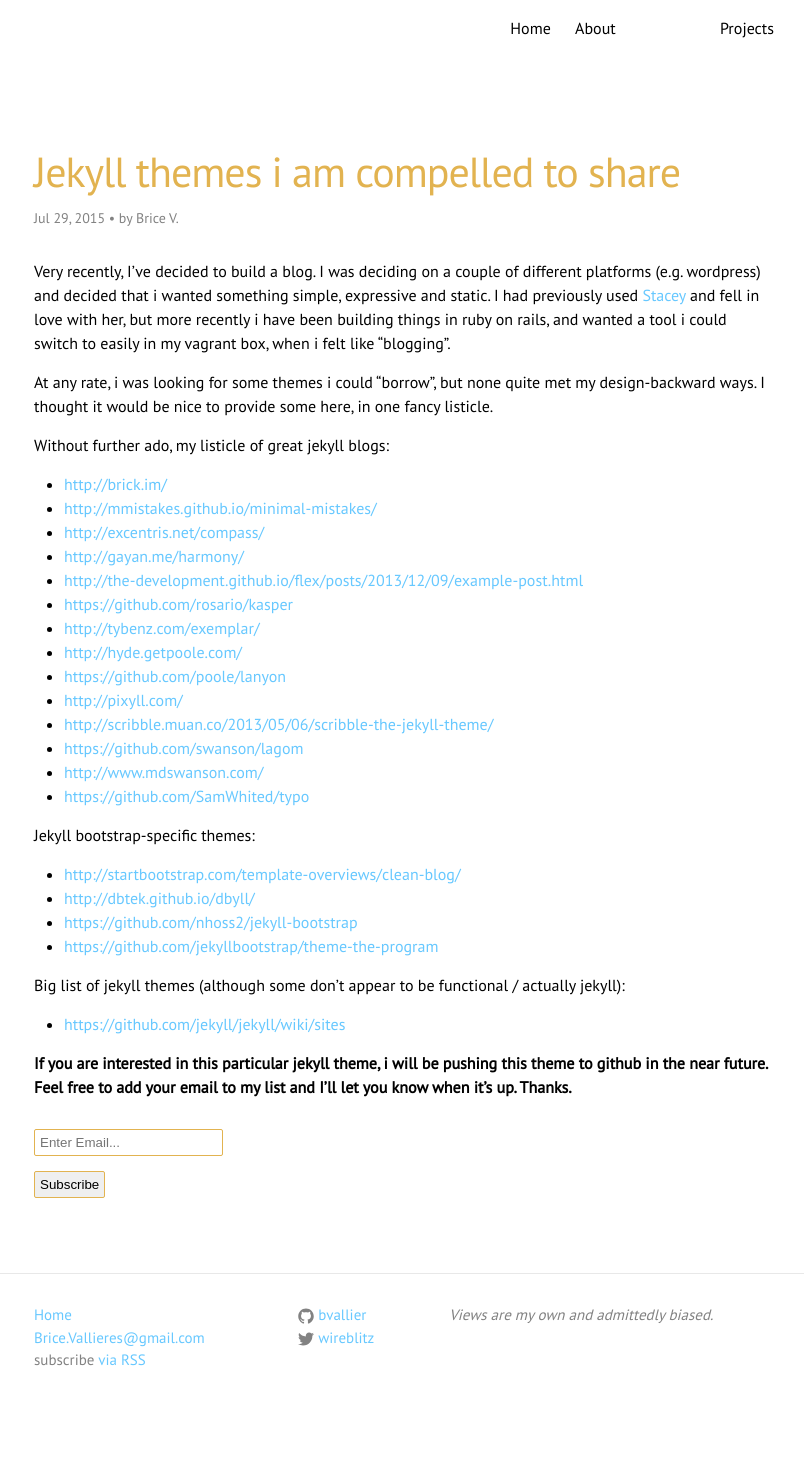
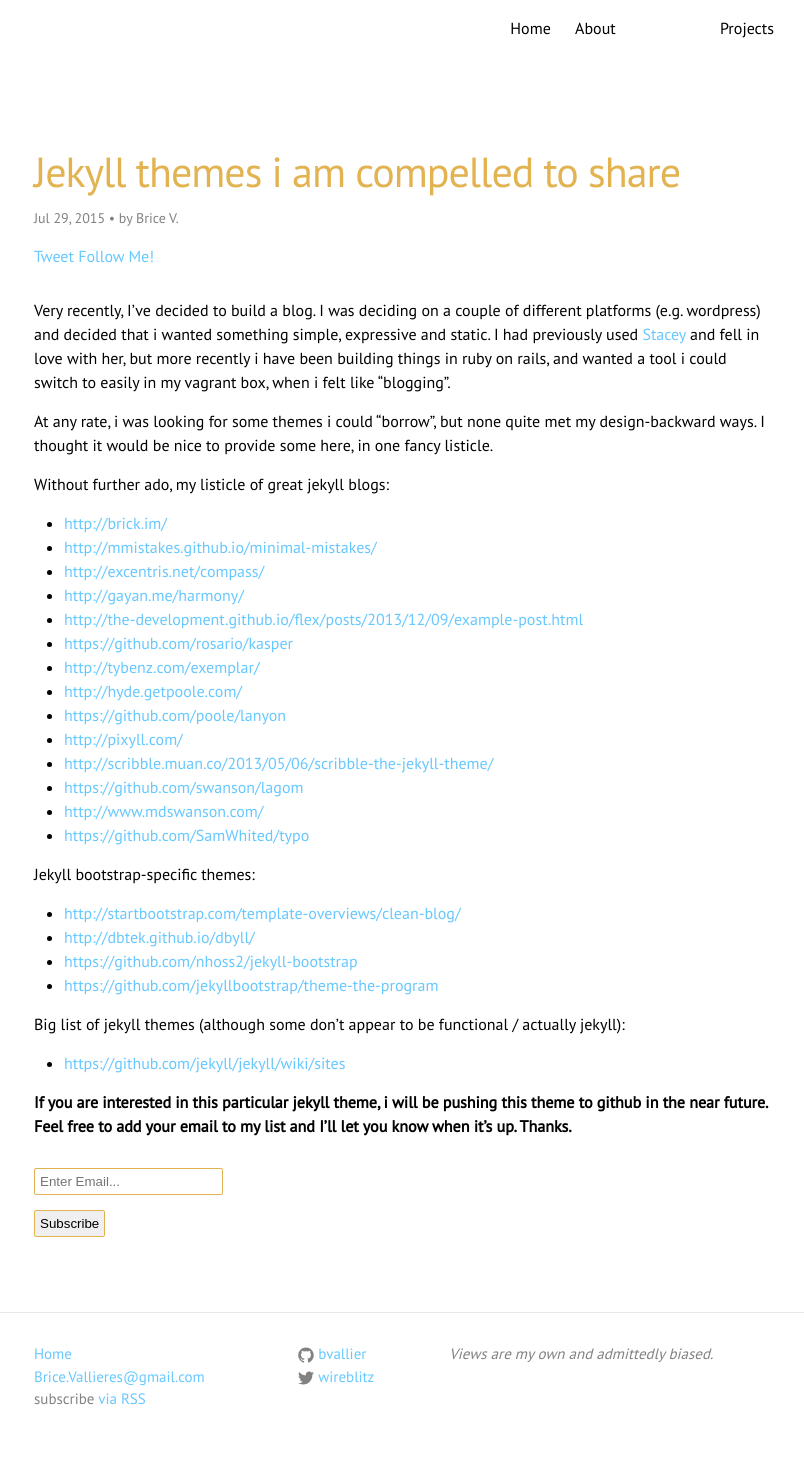
Before and after one commit to bvallier/blog, a Jekyll site: the page built from _posts/2015-07-29-jekyll.markdown, in a window 1280 px wide. Shown: the whole page, without its empty margins (236-1040 px from the left). Built offline with Jekyll 4.4.1, drawn with Linux system fonts in a browser that asks for light colours; nearby versions of some CDN libraries; comment, search, counter and statistics services are not loaded; before the commit the page ends 1432 px from its top, so only the background shows below that.

Commit message:
updated social sharing icons

```diff
--- a/_layouts/default.html
+++ b/_layouts/default.html
@@ -2,6 +2,15 @@
 <html>
 
   {% include head.html %}
+
+  <div id="fb-root"></div>
+  <script>(function(d, s, id) {
+    var js, fjs = d.getElementsByTagName(s)[0];
+    if (d.getElementById(id)) return;
+    js = d.createElement(s); js.id = id;
+    js.src = "//connect.facebook.net/en_US/sdk.js#xfbml=1&version=v2.8&appId=1405428132863318";
+    fjs.parentNode.insertBefore(js, fjs);
+  }(document, 'script', 'facebook-jssdk'));</script>
 
   <body>
 
--- a/_layouts/post.html
+++ b/_layouts/post.html
@@ -11,6 +11,11 @@
     <h1 class="post-title">{{ page.title }}</h1>
     <p class="post-meta">{{ page.date | date: "%b %-d, %Y" }}{% if page.author %} • by {{ page.author }}{% endif %}{% if page.meta %} • {{ page.meta }}{% endif %}
     </p>
+    <a href="https://twitter.com/share" class="twitter-share-button" data-show-count="false">Tweet</a><script async src="//platform.twitter.com/widgets.js" charset="utf-8"></script>
+    <a href="https://twitter.com/wireblitz" class="twitter-follow-button" data-show-count="false">Follow Me!</a><script async src="//platform.twitter.com/widgets.js" charset="utf-8"></script>
+    <div class="break">
+      <div class="fb-like" data-href={{ site.url }}{{ page.url }} data-layout="standard" data-action="like" data-size="small" data-show-faces="false" data-share="true"></div>
+    </div>
   </header>
 
   <article class="post-content">
--- a/css/custom.css
+++ b/css/custom.css
@@ -7,3 +7,7 @@
 	text-decoration: none;
 	color:#67C8FF;
 }
+
+.break {
+	clear: both;
+}
```
